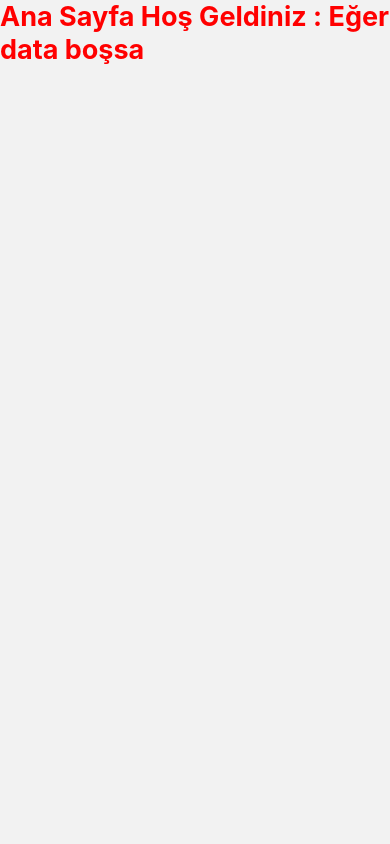
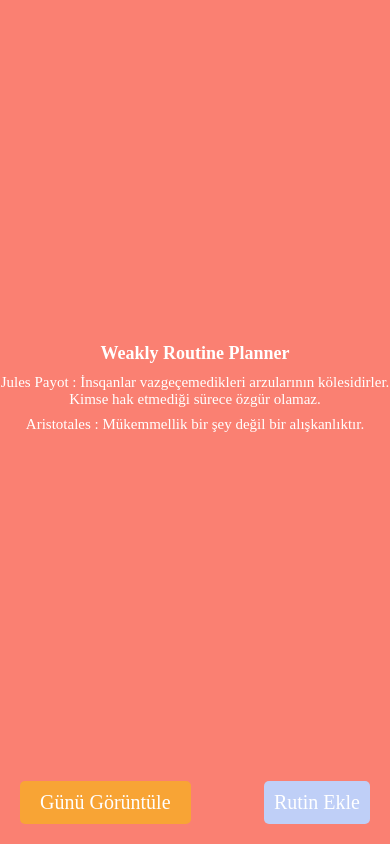
Before and after one commit to AhmetVDemir/Weakly, a React Native app in the folder WeaklyApp/: screen /Home in a window 390 px wide. Built offline with nearby package versions, Linux system fonts and the light colour scheme.

Commit message:
Home screen generated

```diff
--- a/WeaklyApp/src/App.tsx
+++ b/WeaklyApp/src/App.tsx
@@ -7,7 +7,7 @@ import { createNativeStackNavigator } from '@react-navigation/native-stack';
 //Screen and Component
 import HomeScreen from './Screens/HomeScreen/HomeScreen';
 import TodayScreen from './Screens/Today/TodayScreen';
-import { Screen } from 'react-native-screens';
+
 
 const Stack = createNativeStackNavigator();
 
--- a/WeaklyApp/src/Screens/HomeScreen/HomeScreen.tsx
+++ b/WeaklyApp/src/Screens/HomeScreen/HomeScreen.tsx
@@ -1,13 +1,32 @@
 
 import React from 'react';
-import { Text } from 'react-native';
+import { View, Text, TouchableOpacity } from 'react-native';
 import { SafeAreaView } from 'react-native-safe-area-context';
 import HomeStyle from './HomeStyle';
-function HomeScreen(): React.JSX.Element {
+
+function HomeScreen({ navigation }): React.JSX.Element {
 
     return (
-        <SafeAreaView>
-            <Text style={HomeStyle.text}>Ana Sayfa Hoş Geldiniz : Eğer data boşsa</Text>
+        <SafeAreaView style={HomeStyle.container}>
+            <View style={HomeStyle.innerContainer}>
+                <Text style={HomeStyle.text}>Weakly Routine Planner</Text>
+                <Text style={HomeStyle.text2}>
+                Jules Payot : İnsqanlar vazgeçemedikleri arzularının kölesidirler. Kimse hak etmediği sürece özgür olamaz.
+
+                </Text>
+                <Text style={HomeStyle.text2}>
+                   Aristotales : Mükemmellik bir şey değil bir alışkanlıktır.
+                </Text>
+            </View>
+
+            <View style={HomeStyle.buttonContainer}>
+                <TouchableOpacity style={HomeStyle.button} onPress={()=> navigation.navigate('Today')} >
+                    <Text style={HomeStyle.buttonText}>Günü Görüntüle</Text>
+                </TouchableOpacity>
+                <TouchableOpacity style={HomeStyle.squareButton}>
+                    <Text style={HomeStyle.plus}>Rutin Ekle</Text>
+                </TouchableOpacity>
+            </View>
         </SafeAreaView>
     );
 
--- a/WeaklyApp/src/Screens/HomeScreen/HomeStyle.ts
+++ b/WeaklyApp/src/Screens/HomeScreen/HomeStyle.ts
@@ -1,11 +1,73 @@
-import { StyleSheet } from "react-native";
+import { StyleSheet, Dimensions  } from "react-native";
+
+const windowWidth = Dimensions.get('window').width;
+const windowHeight = Dimensions.get('window').height;
 
 const HomeStyle = StyleSheet.create({
-    text:{
-        color:'red',
-        fontSize:27,
-        fontWeight:"bold"
-    }
+    container: {
+        flex: 1,
+        justifyContent: 'center',
+        alignItems: 'center',
+        backgroundColor:'#FA8072'
+      },
+      innerContainer: {
+        flex: 1,
+        justifyContent: 'center',
+        alignItems: 'center',
+        marginBottom: 60,
+      },
+      text: {
+        fontSize: 18,
+        textAlign: 'center',
+        marginBottom: 10,
+        fontFamily:'Outfit',
+        fontWeight:'bold',
+        color:'#FFFFFF'
+      },
+      text2: {
+        fontSize: 15,
+        textAlign: 'center',
+        marginBottom: 8,
+        fontFamily:'Outfit',
+        fontWeight:'200',
+        color:'#FFFFFF'
+      },
+      buttonContainer: {
+        position: 'absolute',
+        bottom: 20,
+        flexDirection: 'row',
+        justifyContent: 'space-between',
+        paddingHorizontal: 20,
+        width: '100%',
+      },
+      button: {
+        backgroundColor: '#F8A435',
+        paddingVertical: 10,
+        paddingHorizontal: 20,
+        borderRadius: 5,
+      },
+      buttonText: {
+        color: 'white',
+        fontSize: 20,
+        fontWeight:'500',
+        fontFamily:'Outfit'
+      },
+      squareButton: {
+        backgroundColor: '#BFCFF7',
+        padding: 10,
+        borderRadius: 5,
+      },
+      plusButton: {
+        flex: 0.5,
+      },
+      plus: {
+        color: 'white',
+        fontSize: 20,
+        fontWeight:'500',
+        fontFamily:'Outfit'
+      },
+
+
 });
 
 export default HomeStyle;
```
